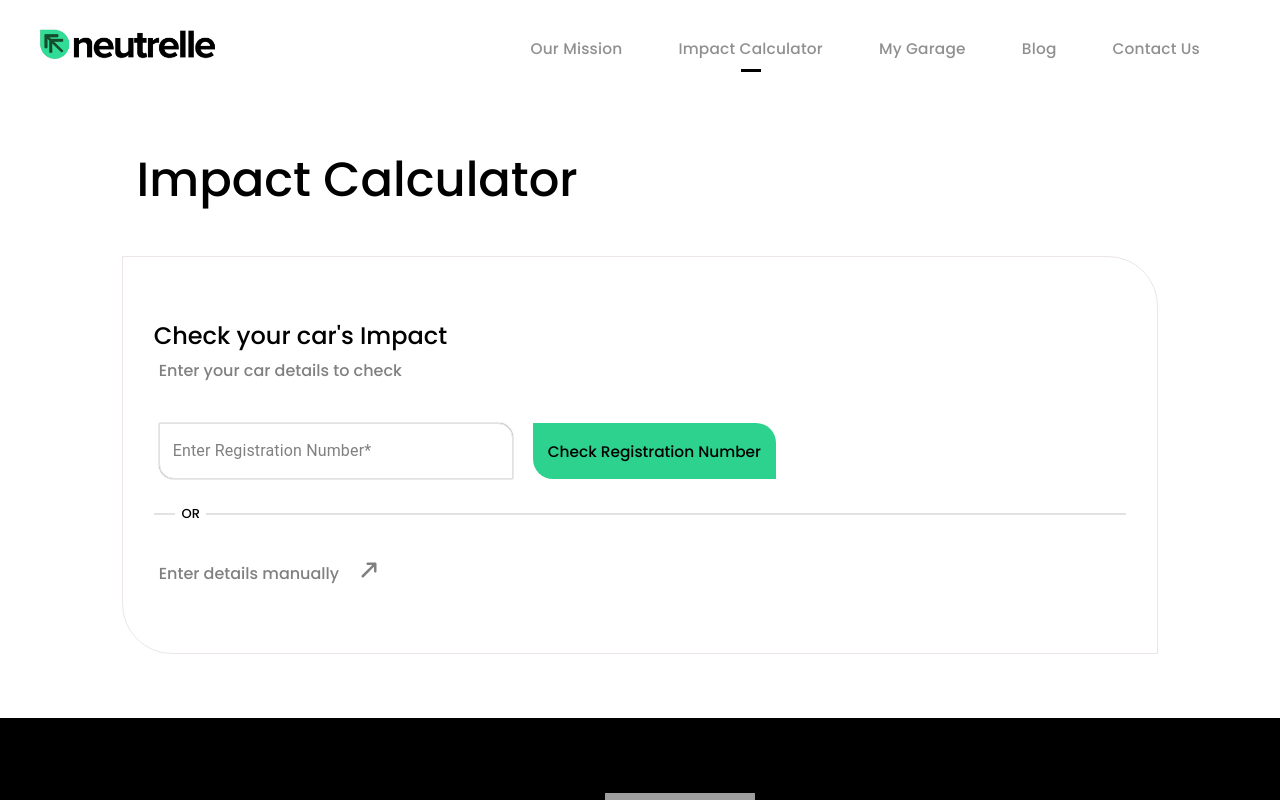
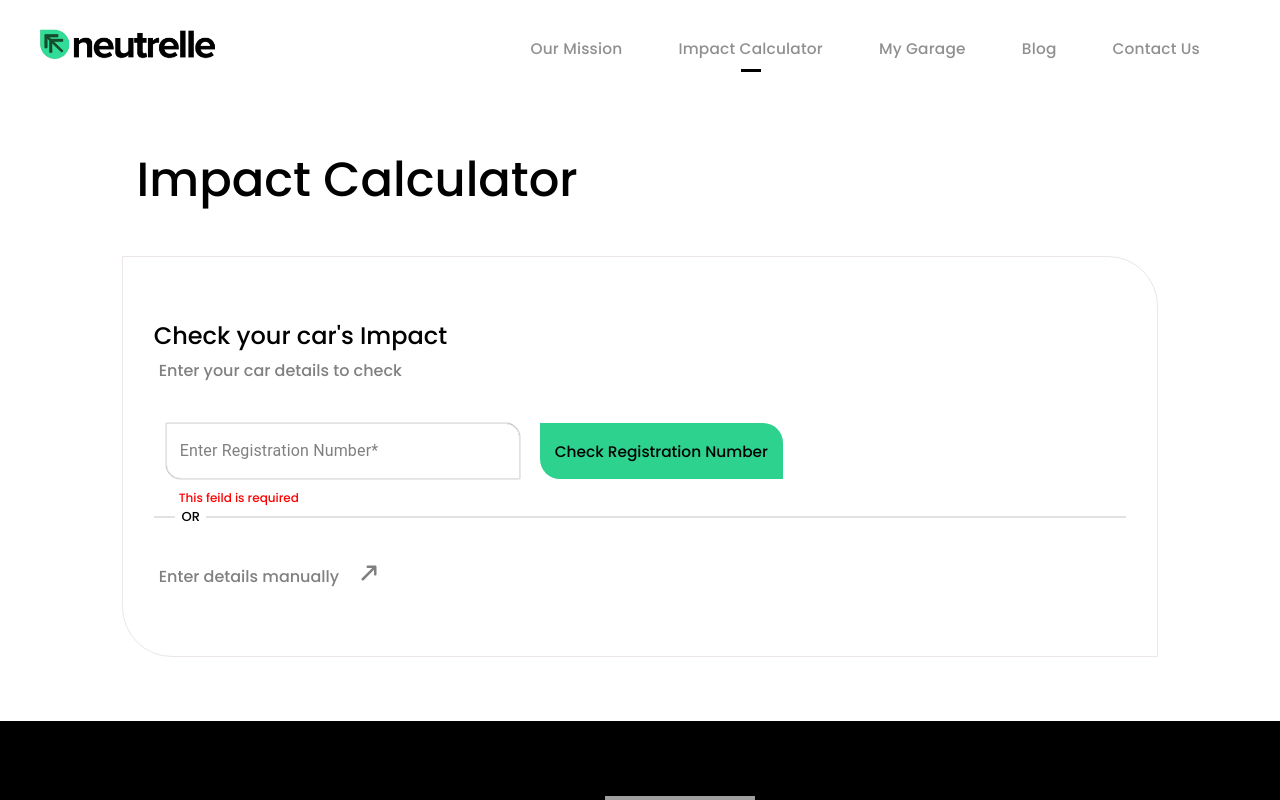
Before and after one commit to Aayshaparveen/neutrelle-demo, a React (Vite) app: page /ImpactCalculator in a window 1280 px wide. Both pictures are taken after a click on the button "Check Registration Number". Shown: the top 800 px of the page. Built offline with nearby package versions, Linux system fonts and the light colour scheme; grey boxes are pictures that could not be loaded.

Commit message:
Add Validation

```diff
--- a/src/ConactUsStyle.css
+++ b/src/ConactUsStyle.css
@@ -89,3 +89,9 @@ form {
   padding: 0px;
   font-style: normal;
 }
+.error-text{
+  color: red;
+  text-align: right;
+  font-size: 10px;
+  padding: 0px;
+}
--- a/src/ContactUs.jsx
+++ b/src/ContactUs.jsx
@@ -27,7 +27,6 @@ const CssTextField = styled(TextField)({
       border: "1px solid black",
       borderRadius: "1px 15px",
     },
-
   },
 });
 <Box
@@ -36,17 +35,33 @@ const CssTextField = styled(TextField)({
     alignItems: "center",
 
     "& > :not(style)": { m: 1 },
-
   }}
 />;
 const ContactUs = () => {
   const [FullName, setFullName] = useState("");
   const [Email, setEmail] = useState("");
+  const [showFnameError, setShowFnameError] = useState(false);
+  const [showEmailError, setShowEmailError] = useState(false);
 
-  const handelChange = (e) =>{
-    console.log("output",e.target.value);
-
+  const handelChange = (e) => {
+    console.log("output", e.target.value);
+    if (e.target.name == "FullName") {
+      setFullName(e.target.value);
     }
+    if (e.target.name == "Email") {
+      setEmail(e.target.value);
+    }
+  };
+  const handleSubmit = () => {
+    if(FullName == ""){
+        setShowFnameError(true)
+    }
+    if(Email == ""){
+      setShowEmailError(true)
+  }
+    console.log("FullName", FullName);
+    console.log("Email", Email);
+  };
   return (
     <>
       <div className="Container">
@@ -66,13 +81,20 @@ const ContactUs = () => {
               id="custom-css-outlined-input"
               onChange={handelChange}
             />
+            {showFnameError == true ? (
+              <p className="error-text">This feild is required</p>
+            ) : null}
             <CssTextField
               label="Email *"
+              name="Email"
               placeholder="Your Email"
               id="custom-css-outlined-input"
               onChange={handelChange}
+            />
+            {showEmailError == true ? (
+              <p className="error-text">This feild is required</p>
+            ) : null}
 
-          />
             <TextField
               placeholder="Your Message"
               id="demo-helper-text-aligned"
@@ -86,17 +108,21 @@ const ContactUs = () => {
                 label="I'm not a robot"
               />
             </FormGroup>
-          <img src="./image/RecaptchaLogo.png" className="RecaptchaLogo-img"></img>
+            <img
+              src="./image/RecaptchaLogo.png"
+              className="RecaptchaLogo-img"
+            ></img>
           </div>
           <div>
-          <button className="Message-box">Send Message</button>
+            <button className="Message-box" onClick={handleSubmit}>
+              Send Message
+            </button>
           </div>
         </div>
 
         <div className="contact-img-box">
           <img src="./image\illustration-contact-us-1.png"></img>
         </div>
-
       </div>
       <div className="last-impact">
         <div className="section">
--- a/src/ImpactCalculator.jsx
+++ b/src/ImpactCalculator.jsx
@@ -1,4 +1,4 @@
-import React from "react";
+import React, { useState } from "react";
 import TextField from "@mui/material/TextField";
 import styled from "@emotion/styled";
 import { ImArrowUpRight2 } from "react-icons/im";
@@ -30,6 +30,21 @@ const CssTextField = styled(TextField)({
   },
 });
 const ImpactCalculator = () => {
+  const [RegistrationNumber, setRegistrationNumber] = useState("");
+  const [showRnumberError, setShowRnumberError] = useState(false);
+
+  const handelChange = (e) => {
+    console.log("output", e.target.value);
+    if (e.target.name == "RegistrationNumber") {
+      setRegistrationNumber(e.target.value);
+    }
+  };
+  const handleSubmit = () => {
+    if(RegistrationNumber == ""){
+        setShowRnumberError(true)
+    }
+    // console.log("RegistrationNumber", RegistrationNumber);
+  };
   return (
     <div className="main-container">
       <p className="heading">Impact Calculator</p>
@@ -40,9 +55,18 @@ const ImpactCalculator = () => {
           <CssTextField
             label="Enter Registration Number*"
             id="custom-css-outlined-input"
+            name=" RegistrationNumber"
+            placeholder="e.g. “SD22SZP”"
+            onChange={handelChange}
           />
-          <button>Check Registration Number</button>
+
+          <button onClick={handleSubmit}>Check Registration Number</button>
         </div>
+
+           {showRnumberError == true ? (
+              <p className="error-message">This feild is required</p>
+            ) : null}
+
         <div className="bottom-container">
           <div className="line-box">
             <div className="left-line"></div>
--- a/src/ImpactCalculatorStyle.css
+++ b/src/ImpactCalculatorStyle.css
@@ -21,8 +21,6 @@
 .title {
   font-size: 1.5rem;
   font-weight: 500;
-  /* padding-left: 35px; */
-  /* padding-right: 35px; */
   padding-top: 30px;
 }
 .sub-title {
@@ -31,8 +29,7 @@
   padding-top: 5px;
 }
 .Registration-box {
-  /* background-color: lightblue; */
-  padding: 25px 5px;
+  padding: 25px 12px 10px;
   display: flex;
   gap: 20px;
 }
@@ -87,6 +84,12 @@ button {
   padding: 0px 20px;
   font-size: 20px;
   color: gray;
+}
+.error-message{
+  color: red;
+  padding: 0px 25px;
+  margin: 0px;
+  font-size: 12px;
 }
 
 @media (max-width: 600px) {
```
Lines whose indentation alone changed are shown as unchanged.
